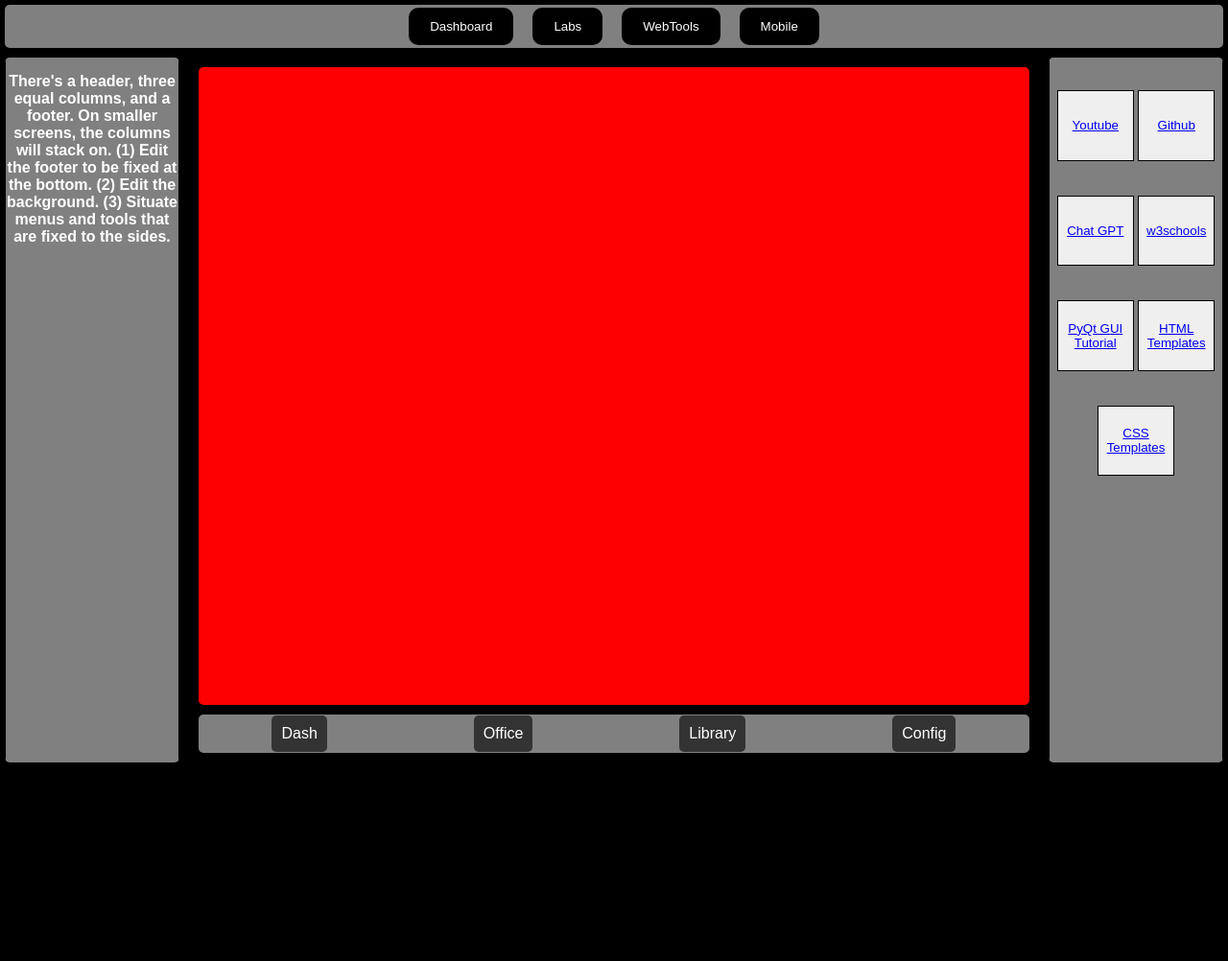
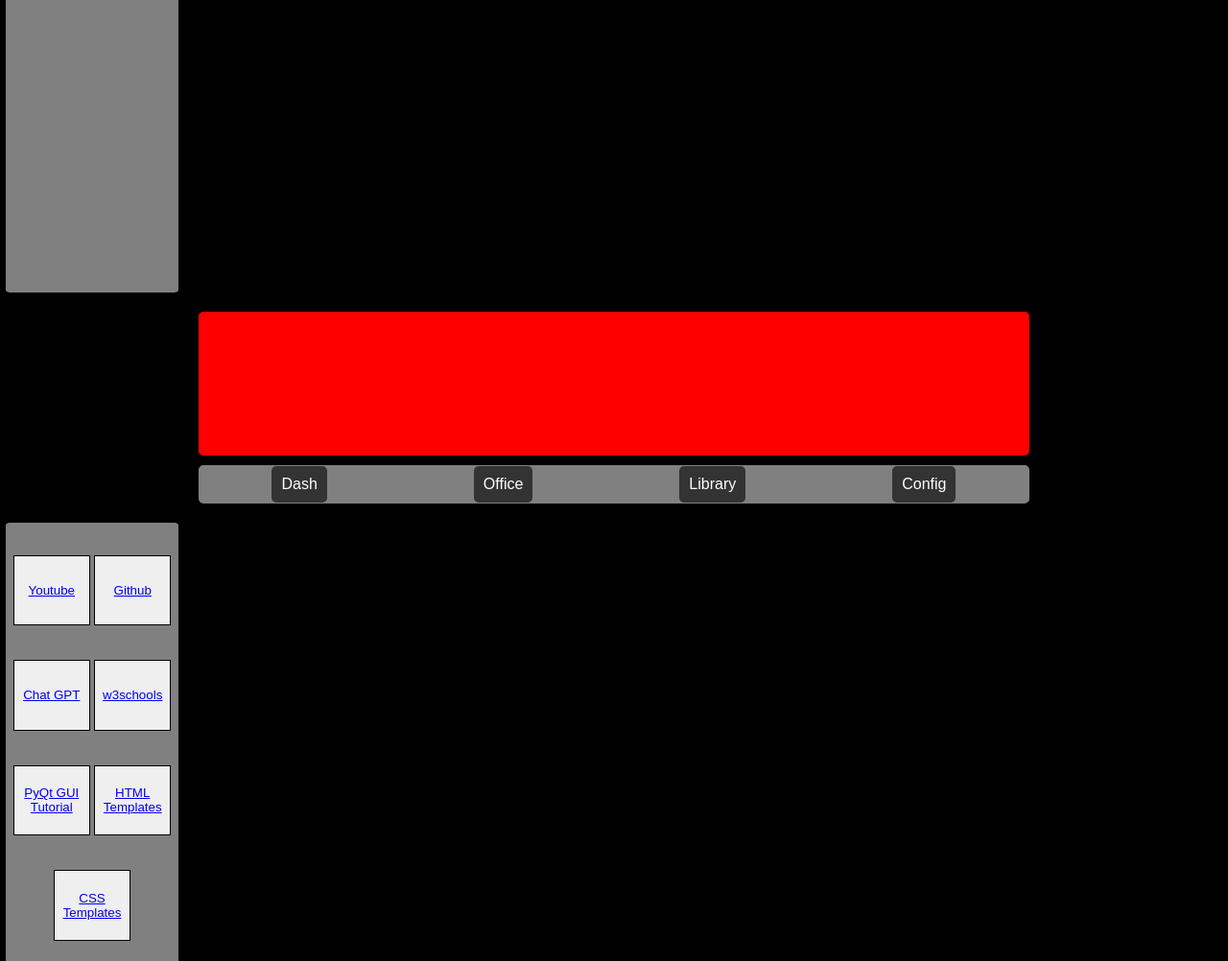
Before and after one commit to jpuskas3/webstation, a plain HTML site: page tryit.html in a window 1280 px wide. Shown: the top 1002 px of the page at 96% size. Before the commit the page ends 800 px from the top, so only its background shows below. Drawn offline with Linux system fonts and the light colour scheme.

Commit message:
Update tryit.css

```diff
--- a/tryit.css
+++ b/tryit.css
@@ -21,6 +21,8 @@ html, body {
   border: 5px solid black;
   border-radius: 10px;
   box-sizing: border-box;
+  position: relative;
+  z-index: 1000; /* Ensure it stays on top */
 }
 
 .header button {
@@ -48,10 +50,9 @@ html, body {
   border: 5px solid black; /* 5px black border */
   border-radius: 10px; /* Rounded corners with 10px radius */
   box-sizing: border-box;
-  position: fixed;
-  top: 55px; /* Place sidebar directly below the header */
-  left: 0;
-  overflow: hidden;
+  position: relative;
+  z-index: 500;
+  flex-shrink: 0;
 }
 
 .sidebar-content {
@@ -75,10 +76,9 @@ html, body {
   border: 5px solid black; /* 5px black border */
   border-radius: 10px; /* Rounded corners with 10px radius */
   box-sizing: border-box;
-  position: fixed;
-  top: 55px; /* Place sidebar directly below the header */
-  right: 0;
-  overflow: hidden;
+  position: relative;
+  z-index: 500;
+  flex-shrink: 0;
 }
 
 .sidebar-content {
@@ -103,16 +103,6 @@ button.sidebar-content {
   margin-top: 10%;
   margin-bottom: 10%;
   top: 10%;
-
-}
-
-/* Ensure iframe fits within the borders of its body div */
-iframe {
-  width: 100%; /* Fill the full width of the parent div */
-  height: 100%; /* Fill the full height of the parent div */
-  border: none; /* Remove iframe's default border */
-  border-radius: 10px; /* Match the rounded border of the parent div */
-  box-sizing: border-box; /* Ensure padding and border are included in the dimensions */
 }
 
 /* Main Content Area */
@@ -127,6 +117,7 @@ iframe {
   border: 5px solid black;
   border-radius: 10px;
   box-sizing: border-box;
+  position: relative;
 }
 
 /* Face Content (Default: Dashboard) */
```
